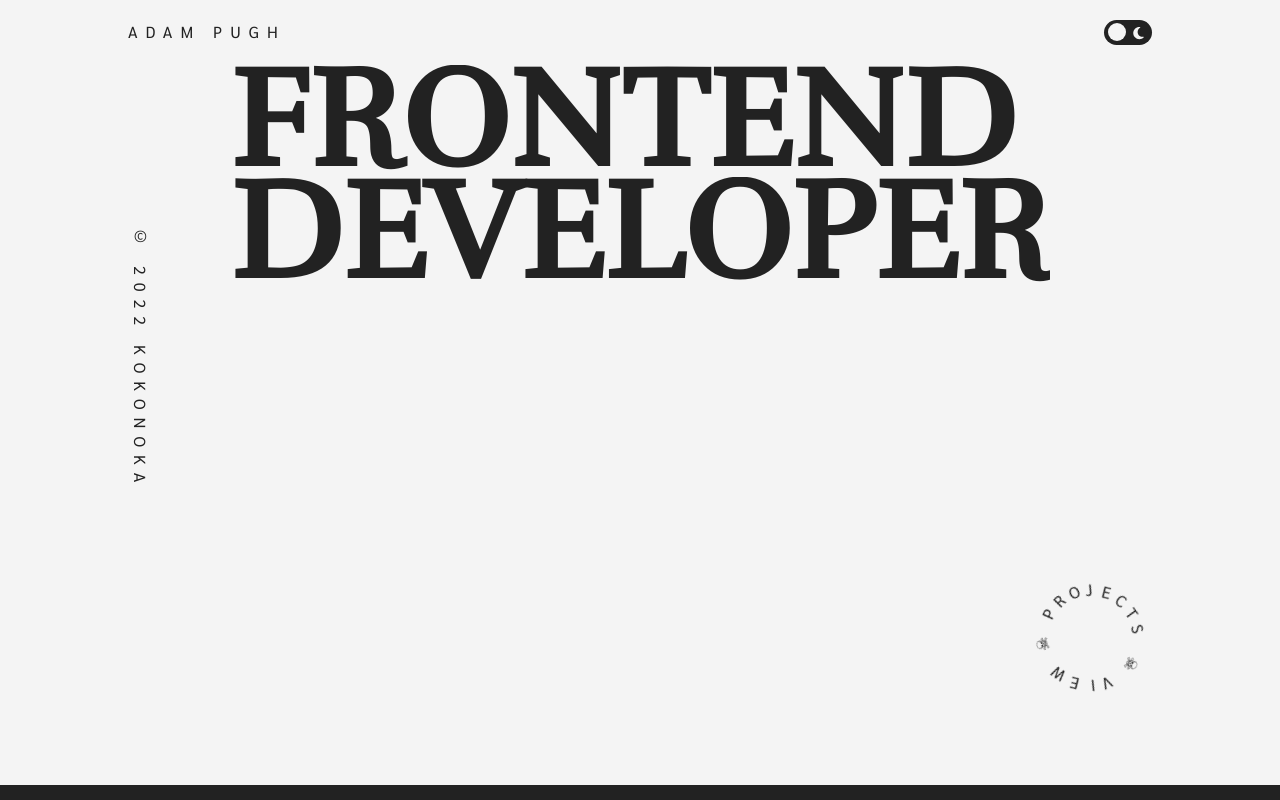
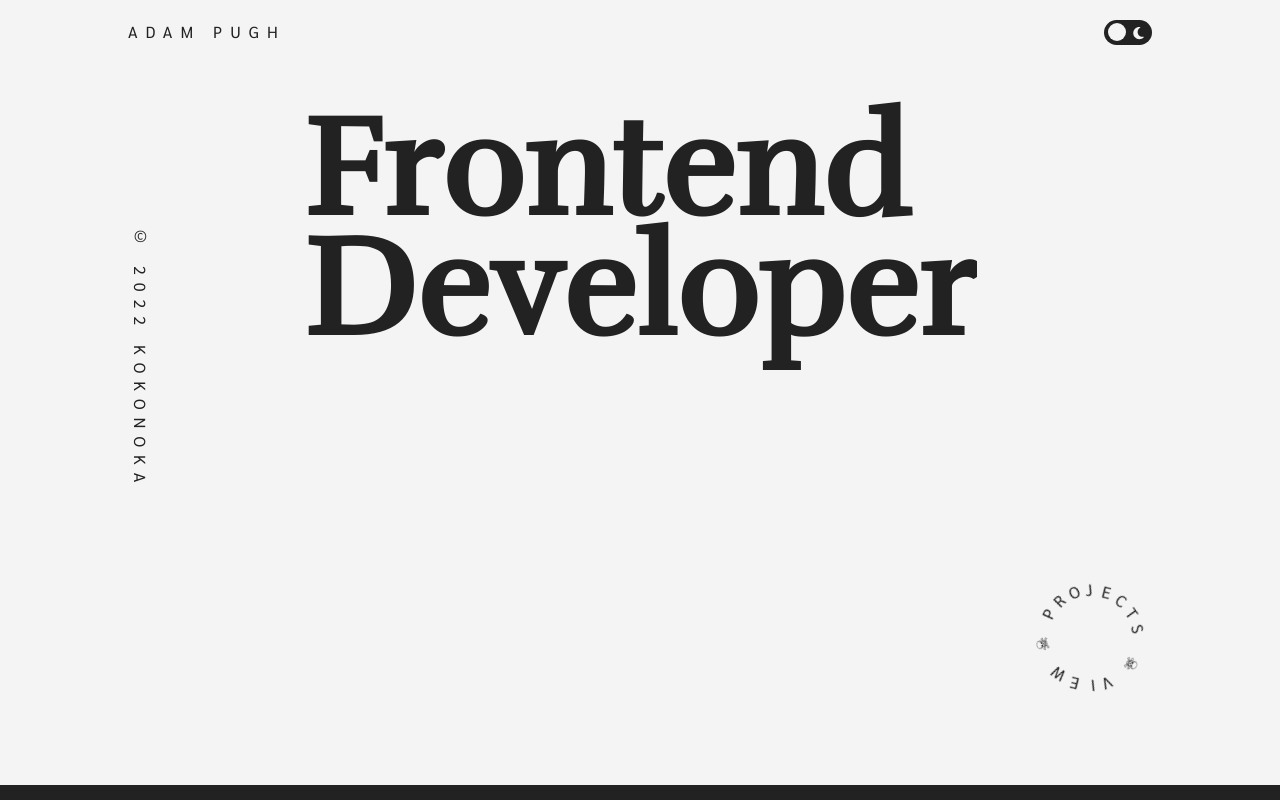
Before and after one commit to adampugh/adampugh.github.io, a React (Create React App) app: page / in a window 1280 px wide. Shown: the top 800 px of the page. Built offline with nearby package versions, Linux system fonts and the light colour scheme.

Commit message:
title fix

```diff
--- a/src/components/About.jsx
+++ b/src/components/About.jsx
@@ -14,7 +14,7 @@ const About = () => {
                 </h2>
                 <p>
                     Self-taught developer, enthusiastic about learning and building purposeful projects with users in
-                    mind. Currently studying TypeScript, D3.js and Japanese Self-taught developer, enthusiastic about
+                    mind. Currently studying TypeScript, Three.js and Japanese Self-taught developer, enthusiastic about
                     learning and building purposeful projects with users in mind. Currently studying TypeScript, D3.js
                     and Japanese.
                     <br />
--- a/src/components/Hero.jsx
+++ b/src/components/Hero.jsx
@@ -10,10 +10,10 @@ const Hero = () => {
             <div className='hero__title__container'>
                 <div className='hero__title__wrapper'>
                     <h1 className='hero__title'>
-                        <StaggeredText text='FRONTEND' />
+                        <StaggeredText text='Frontend' />
                     </h1>
-                    <h1 className='hero__title'>
-                        <StaggeredText text='DEVELOPER' />
+                    <h1 className='hero__title hero__title--second'>
+                        <StaggeredText text='Developer' />
                     </h1>
                 </div>
             </div>
--- a/src/styles/components/Hero.scss
+++ b/src/styles/components/Hero.scss
@@ -13,8 +13,12 @@
 
             .hero__title {
                 font-size: 140px;
-                line-height: 0.8;
+                // line-height: 0.8;
                 overflow: hidden;
+            }
+
+            .hero__title--second {
+                margin-top: -90px;
             }
         }
     }
```
